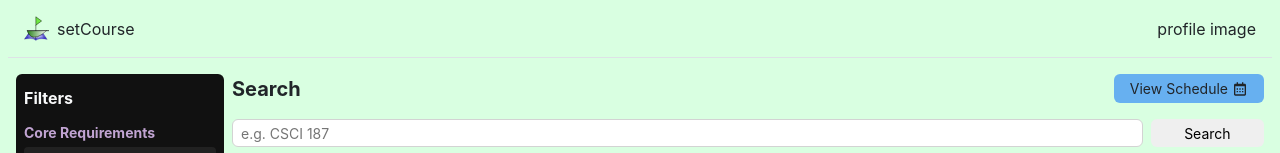
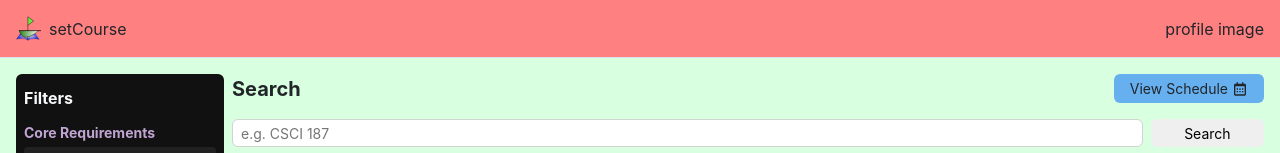
Before and after one commit to alexvishnevskiy/setcourse, a React (Create React App) app in the folder frontend/: page /search in a window 1280 px wide. Shown: the top 153 px of the page. Built offline with nearby package versions, Linux system fonts and the light colour scheme; no server answers.

Commit message:
Backgrounds and +
Added in background PNGs and made the + buttons when searching for courses larger.

```diff
--- a/frontend/src/components/CourseList.js
+++ b/frontend/src/components/CourseList.js
@@ -16,7 +16,7 @@ function CourseList({ result, handleShowCourseInfo }) {
         <div className="d-flex align-items-center gap-3">
             <p className="m-0 p-0">{result.professor}</p>
             <div className="m-0 p-1 rounded-1 d-flex justify-content-center align-items-center" style={{cursor: 'pointer'}} onClick={() => {handleShowCourseInfo(result.id)}}>
-              <FcPlus size={20} />
+              <FcPlus size={30} />
             </div>
         </div>
       </div>
--- a/frontend/src/components/Header.js
+++ b/frontend/src/components/Header.js
@@ -2,7 +2,7 @@ import { Link } from 'react-router-dom';
 
 function Header() {
     return (
-      <div className="m-0 mx-2 p-0 py-3 px-3 d-flex justify-content-between align-items-center border-bottom" style={{flex: 0}}>
+      <div className="m-0 mx-0 p-0 py-3 px-3 d-flex justify-content-between align-items-center border-bottom" style={{flex: 0, backgroundColor: '#FF8080'}}>
         <Link to="/" className="left m-0 p-0 d-flex align-items-center text-reset" style={{
                         textDecoration: 'none'
                     }}>
--- a/frontend/src/components/SearchBar.js
+++ b/frontend/src/components/SearchBar.js
@@ -17,6 +17,7 @@ function SearchBar({ setSearchQuery, searchQuery, onSearch }) {
         }}
       />
       <button onClick={() => onSearch()} className={`border-0 rounded-2 ${SearchBarCSS.button}`}>Search</button>
+
     </div>
   );
 }
--- a/frontend/src/pages/Home.js
+++ b/frontend/src/pages/Home.js
@@ -149,7 +149,7 @@ function Home({ courses, setCourses }) {
     }, []);
 
     return (
-      <div className="vh-100 d-flex flex-column position-relative" style={{backgroundColor: "#F2EDFF"}}>
+      <div className="vh-100 d-flex flex-column position-relative" style={{backgroundColor: "#F2EDFF", backgroundImage: "url('/homeBackground.png')", backgroundPosition: "right bottom", backgroundRepeat: "no-repeat"}}>
         {openDeleteModal && <DeleteCourseModal setOpenDeleteModal={setOpenDeleteModal} onConfirmDelete={onConfirmDelete} itemToDelete={itemToDelete}/>}
         {openCourseInfoModal && <CourseInfoModal courseInfo={courseInfo} btnInfo={[
             {
--- a/frontend/src/pages/Search.js
+++ b/frontend/src/pages/Search.js
@@ -83,7 +83,7 @@ function Search() {
                     'description': 'Introduction to computer operating systems. Operating system concepts, computer organization model, storage hierarchy, operating system organization, processes management, interprocess communication and synchronization, memory management and virtual memory, I/O subsystems, and file systems. Design, implementation, and performance issues.',
                     'professor': 'Ahmed Amer',
                     'time': '11AM - 12:05PM',
-                    'location': "O'Conner 207",
+                    'location': "O'Connor 207",
                     'id': 10
                 });
             }, 1000);
@@ -110,7 +110,10 @@ function Search() {
     return (
         <div className="site-container d-flex flex-column position-relative" style={{
             height: '100vh',
-            backgroundColor: "#D9FFE1"
+            backgroundColor: "#D9FFE1",
+            backgroundImage: "url('/searchBackground.png')",
+            backgroundPosition: "right bottom",
+            backgroundRepeat: "no-repeat"
         }}>
             {openCourseInfoModal && <CourseInfoModal courseInfo={courseInfo} btnInfo={[
                 {
```
Also changed, not shown: frontend/public/homeBackground.png (added), frontend/public/searchBackground.png (added).
